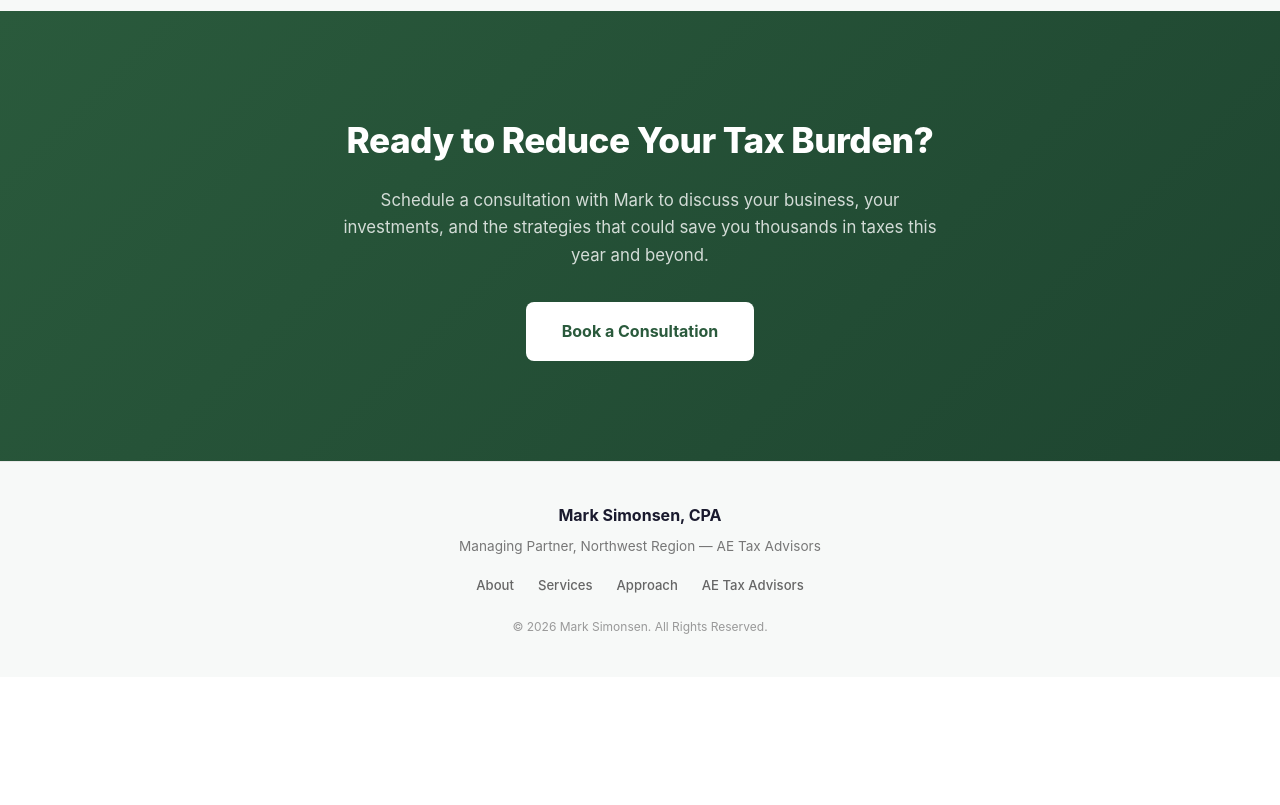
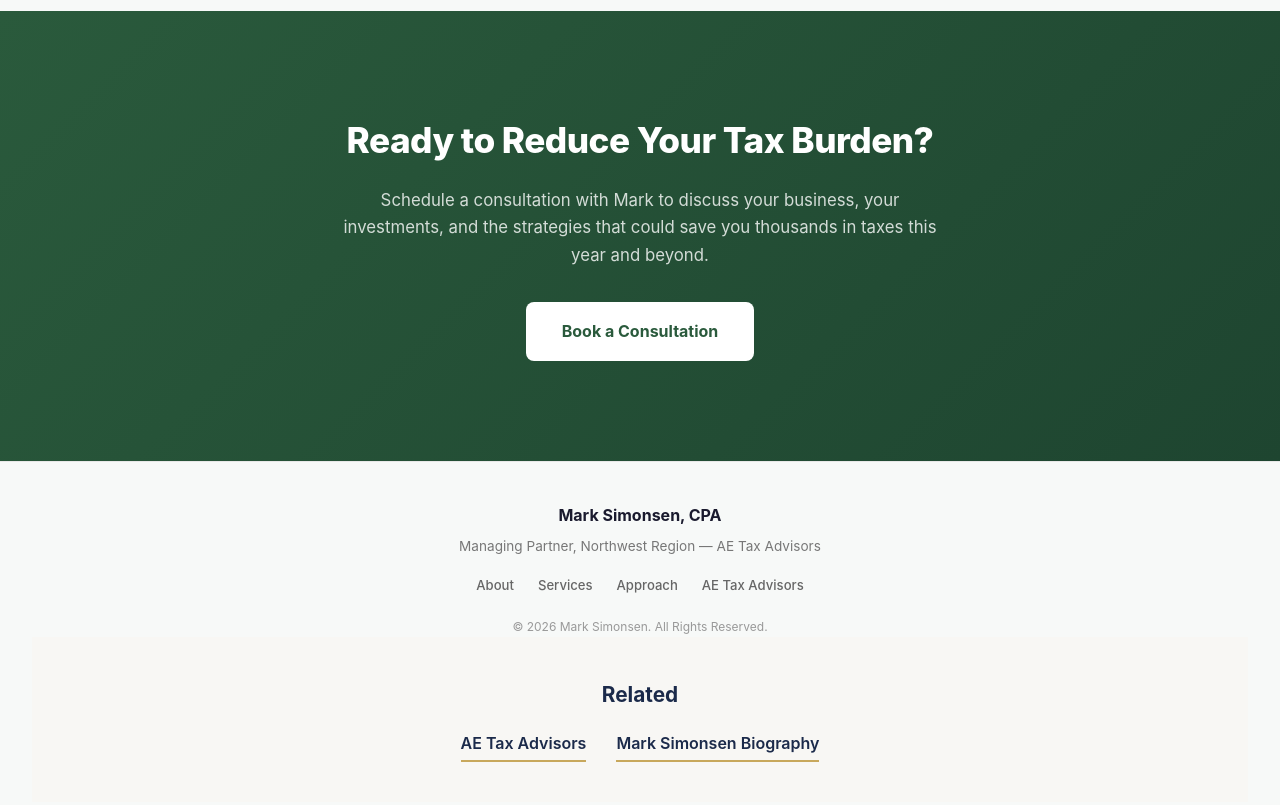
Before and after one commit to drconnorrobertson/marksimonsen, a plain HTML site: page index.html in a window 1280 px wide. Shown: the part 4186-4991 px from the top of the page. Before the commit the page ends 4863 px from the top, so only its background shows below. Drawn offline with Linux system fonts and the light colour scheme.

Commit message:
Refactor HTML title, meta tags, and add related links
Updated the title and meta description for improved SEO and clarity. Added a related links section to enhance user navigation.

```diff
--- a/index.html
+++ b/index.html
@@ -3,17 +3,17 @@
 <head>
 <meta charset="UTF-8">
 <meta name="viewport" content="width=device-width, initial-scale=1">
-<title>Mark Simonsen, CPA | Tax Strategist & Managing Partner</title>
-<meta name="description" content="Mark Simonsen is a CPA and Managing Partner of the Northwest Region at AE Tax Advisors, specializing in advanced tax strategy for business owners, real estate investors, and entrepreneurs in Montana and the Mountain West.">
+<title>Mark Simonsen, CPA | Managing Partner | AE Tax Advisors</title>
+<meta name="description" content="Mark Simonsen, CPA is the Managing Partner of the Northwest Region at AE Tax Advisors. Specializing in advanced tax strategy, cost segregation, and entity optimization for business owners and real estate investors in Montana and the Mountain West.">
 <meta name="author" content="Mark Simonsen">
 <meta name="robots" content="index, follow, max-image-preview:large, max-snippet:-1, max-video-preview:-1">
 <meta property="og:type" content="website">
-<meta property="og:title" content="Mark Simonsen, CPA | Tax Strategist & Managing Partner">
+<meta property="og:title" content="Mark Simonsen, CPA | Managing Partner | AE Tax Advisors">
 <meta property="og:description" content="CPA and Managing Partner of the Northwest Region at AE Tax Advisors. Advanced tax strategy for business owners, real estate investors, and entrepreneurs.">
 <meta property="og:locale" content="en_US">
 <meta property="og:site_name" content="Mark Simonsen, CPA">
 <meta name="twitter:card" content="summary">
-<meta name="twitter:title" content="Mark Simonsen, CPA | Tax Strategist & Managing Partner">
+<meta name="twitter:title" content="Mark Simonsen, CPA | Managing Partner | AE Tax Advisors">
 <meta name="twitter:description" content="CPA and Managing Partner of the Northwest Region at AE Tax Advisors. Advanced tax strategy for business owners and real estate investors.">
 <style>
 /* ===== RESET & BASE ===== */
@@ -663,6 +663,17 @@ img { max-width: 100%; height: auto; display: block; }
     </div>
     <div class="footer-copy">&copy; 2026 Mark Simonsen. All Rights Reserved.</div>
   </div>
+
+    <!-- Related Links Section -->
+    <section style="background:#f8f7f4;padding:40px 20px;text-align:center;">
+      <div style="max-width:700px;margin:0 auto;">
+        <h3 style="color:#1b2a4a;font-size:1.3rem;margin-bottom:18px;">Related</h3>
+        <div style="display:flex;justify-content:center;gap:30px;flex-wrap:wrap;">
+          <a href="https://aetaxadvisors.com" target="_blank" rel="noopener" style="color:#1b2a4a;text-decoration:none;font-weight:600;border-bottom:2px solid #c8a85c;padding-bottom:2px;">AE Tax Advisors</a>
+          <a href="https://marksimonsencpa.com/wiki" style="color:#1b2a4a;text-decoration:none;font-weight:600;border-bottom:2px solid #c8a85c;padding-bottom:2px;">Mark Simonsen Biography</a>
+        </div>
+      </div>
+    </section>
 </footer>
 
 </body>
```
